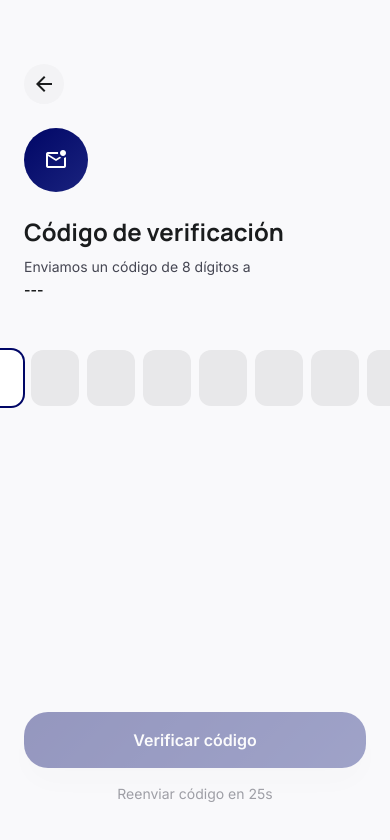
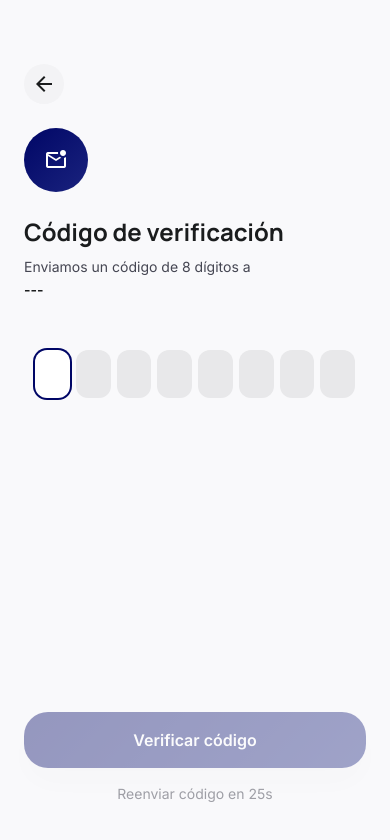
Before and after one commit to Treevu-ai/treevu-ai-repo, a React (Vite) app in the folder pwa/: page /otp in a window 390 px wide. Shown: the top 840 px of the page. Built offline with nearby package versions, Linux system fonts and the light colour scheme; no server answers.

Commit message:
fix(pwa): make 8-digit OTP inputs fit mobile viewport

```diff
--- a/pwa/src/pages/auth/OTP.jsx
+++ b/pwa/src/pages/auth/OTP.jsx
@@ -7,8 +7,8 @@ import { supabase } from '@/lib/supabase'
 export default function OTP() {
   const navigate = useNavigate()
   const phone = useAuthStore((s) => s.phone)
-  const setPinCreated = useAuthStore((s) => s.setPinCreated)
   const pinCreated = useAuthStore((s) => s.pinCreated)
+
   const [code, setCode] = useState(['', '', '', '', '', '', '', ''])
   const [loading, setLoading] = useState(false)
   const [error, setError] = useState('')
@@ -40,28 +40,36 @@ export default function OTP() {
     const pasted = e.clipboardData.getData('text').replace(/\D/g, '').slice(0, 8)
     if (pasted.length === 8) {
       setCode(pasted.split(''))
+      setError('')
       inputs.current[7]?.focus()
     }
   }
 
   const handleVerify = async () => {
     const full = code.join('')
-    if (full.length < 8) { setError('Ingresa el código completo'); return }
+    if (full.length < 8) {
+      setError('Ingresa el código completo')
+      return
+    }
+
     setLoading(true)
     setError('')
-    const { data, error: verifyError } = await supabase.auth.verifyOtp({
+
+    const { error: verifyError } = await supabase.auth.verifyOtp({
       email: phone,
       token: full,
       type: 'email',
     })
+
     setLoading(false)
+
     if (verifyError) {
       setError('Código incorrecto o expirado. Intenta de nuevo.')
       setCode(['', '', '', '', '', '', '', ''])
       inputs.current[0]?.focus()
       return
     }
-    // Session is now set — auth listener in useAuthStore picks it up
+
     if (pinCreated) {
       navigate('/home', { replace: true })
     } else {
@@ -72,7 +80,10 @@ export default function OTP() {
   const handleResend = async () => {
     setResendTimer(30)
     setError('')
-    await supabase.auth.signInWithOtp({ email: phone, options: { shouldCreateUser: false } })
+    await supabase.auth.signInWithOtp({
+      email: phone,
+      options: { shouldCreateUser: false },
+    })
   }
 
   return (
@@ -95,14 +106,17 @@ export default function OTP() {
         >
           Código de verificación
         </h1>
+
         <p className="text-[var(--color-on-surface-variant)] text-sm leading-relaxed">
-          Enviamos un código de 8 dígitos a<br />
+          Enviamos un código de 8 dígitos a
+          <br />
           <span className="font-semibold text-[var(--color-on-surface)]">{phone ?? '---'}</span>
         </p>
       </div>
 
       {/* OTP inputs */}
-      <div className="flex gap-2 justify-center py-8" onPaste={handlePaste}>
+      <div className="py-8" onPaste={handlePaste}>
+        <div className="grid grid-cols-8 gap-1.5 max-w-[320px] mx-auto">
           {code.map((d, i) => (
             <input
               key={i}
@@ -114,7 +128,7 @@ export default function OTP() {
               onChange={(e) => handleChange(i, e.target.value)}
               onKeyDown={(e) => handleKeyDown(i, e)}
               className={`
-              w-12 h-14 rounded-[var(--radius-lg)] text-center text-xl font-bold
+                w-full h-12 rounded-[var(--radius-lg)] text-center text-lg font-bold
                 bg-[var(--color-surface-container-high)]
                 text-[var(--color-on-surface)]
                 focus:outline-none focus:ring-2 focus:ring-[var(--color-primary)]
@@ -125,6 +139,7 @@ export default function OTP() {
               `}
             />
           ))}
+        </div>
       </div>
 
       {error && <p className="text-center text-[var(--color-error)] text-sm mb-4">{error}</p>}
@@ -139,10 +154,11 @@ export default function OTP() {
           onClick={handleResend}
           className="text-center text-sm text-[var(--color-on-surface-variant)] disabled:opacity-50"
         >
-          {resendTimer > 0
-            ? `Reenviar código en ${resendTimer}s`
-            : <span className="text-[var(--color-primary)] font-medium">Reenviar código</span>
-          }
+          {resendTimer > 0 ? (
+            `Reenviar código en ${resendTimer}s`
+          ) : (
+            <span className="text-[var(--color-primary)] font-medium">Reenviar código</span>
+          )}
         </button>
       </div>
     </div>
```
Lines whose indentation alone changed are shown as unchanged.
